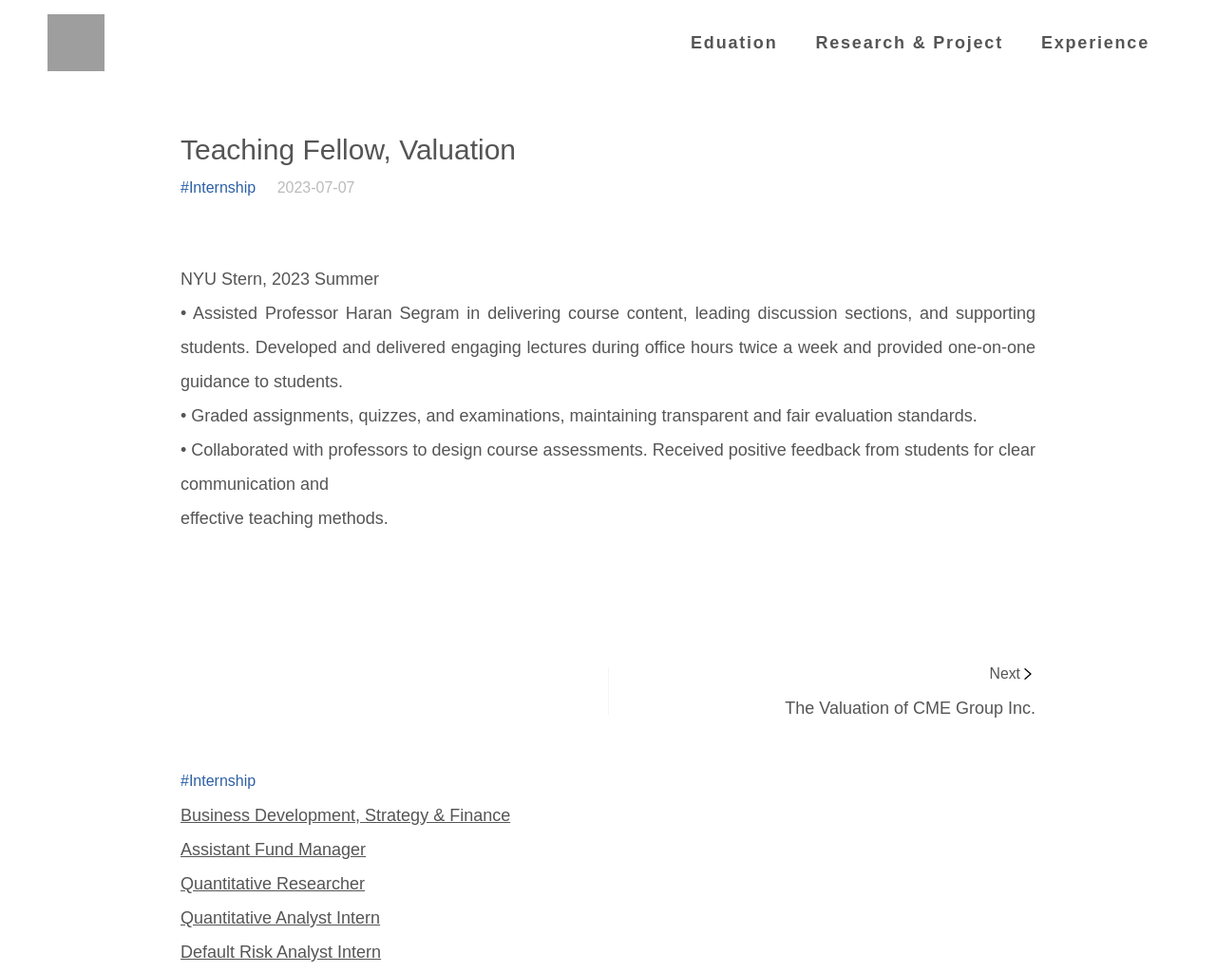
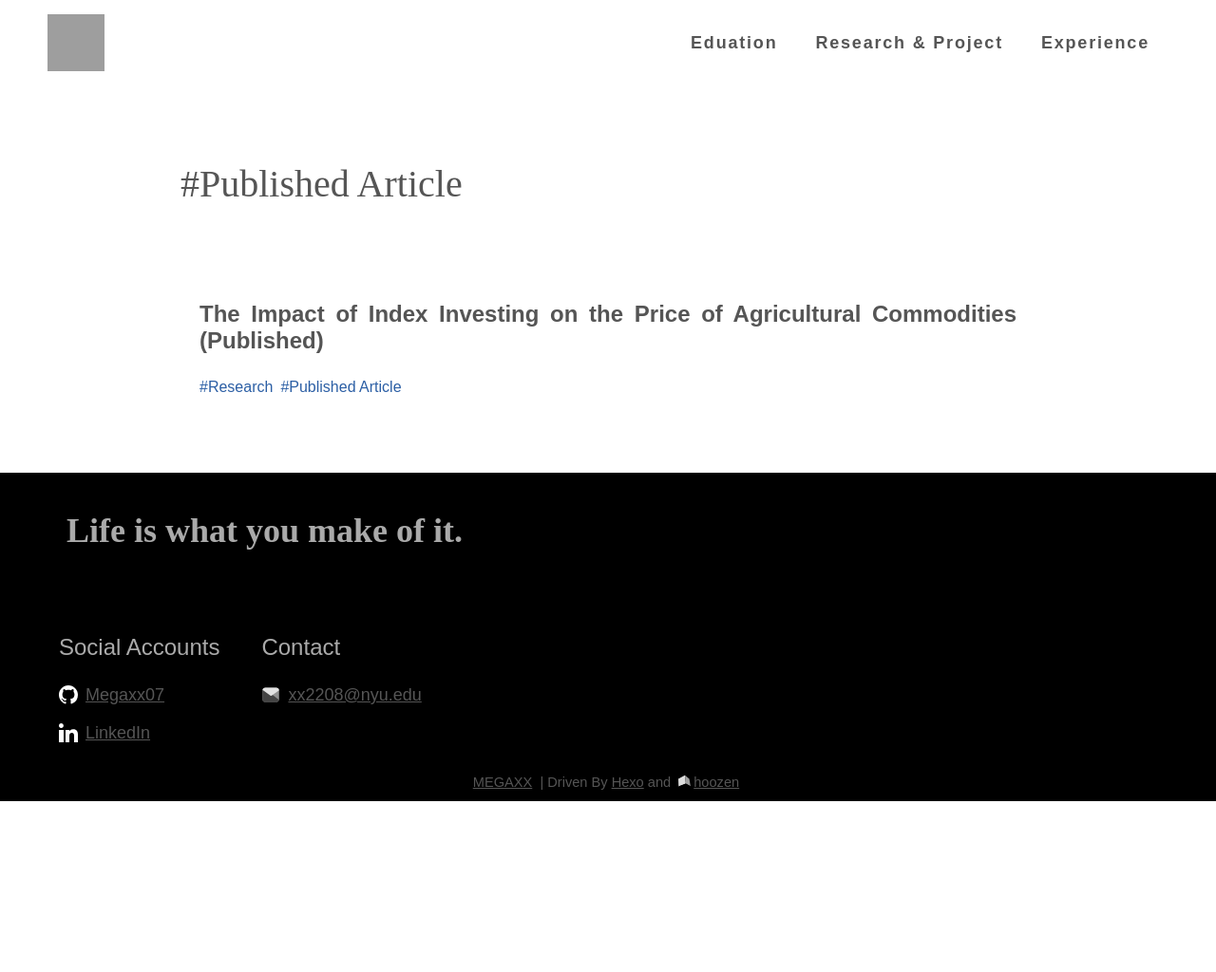
Before and after one commit to Megaxx07/Megaxx07.github.io, a plain HTML site: page tags/Published-Article/index.html in a window 1280 px wide. Shown: the top 1024 px of the page at 95% size. After the commit the page ends 844 px from the top, so only its background shows below. Drawn offline with Linux system fonts and the light colour scheme; grey boxes are pictures that could not be loaded.

Commit message:
Site updated: 2023-10-11 19:26:47

```diff
--- a/2023/07/07/WE01/index.html
+++ b/tags/Published-Article/index.html
@@ -5,7 +5,7 @@
     <meta name="viewport" content="initial-scale=1.0, width=device-width"/>
     <title>
 
-        Teaching Fellow, Valuation | MEGAXX
+        Published Article | MEGAXX
 
     </title>
     <meta name="description" content="This themes forked from hoozen and other elements built by myself"/>
@@ -39,8 +39,9 @@
           href='/css/layout.css'/>
 
 
-  <link rel="stylesheet" type="text/css" href="/css/post.css" />
-
+  <link rel="stylesheet"
+        type="text/css"
+        href="/css/category.css" />
 
   <meta name="generator" content="Hexo 6.3.0"></head>
   <body>
@@ -67,67 +68,26 @@
     </div>
     <div class="body">
 
-  <article class="post-content">
-    <div class="post-inner">
-      <div class="post-content__head">
-        <div class="post-title">Teaching Fellow, Valuation</div>
-        <div class="post-info">
-
-  <a href="/tags/Internship/" class="post-tag">#Internship</a>
+  <div class="tag-page-title">#Published Article</div>
+  <div class="post-list">
 
 
-          <span class="post-date">2023-07-07</span>
-        </div>
-      </div>
+  <div class="post-card">
+    <div class="post__head">
+      <a href="/2018/09/12/Re01/" class="post-title hover-line">The Impact of Index Investing on the Price of Agricultural Commodities (Published)</a>
 
-      <div class="post-content__body">
+    </div>
+    <div class="post__body">
 
-          <div class="post-gallery">
-
-          </div>
-
-        <p>NYU Stern, 2023 Summer<br>• Assisted Professor Haran Segram in delivering course content, leading discussion sections, and supporting students. Developed and delivered engaging lectures during office hours twice a week and provided one-on-one guidance to students.<br>• Graded assignments, quizzes, and examinations, maintaining transparent and fair evaluation standards.<br>• Collaborated with professors to design course assessments. Received positive feedback from students for clear communication and<br>effective teaching methods.</p>
-
-      </div>
+      <div class="post-excerpt"></div>
     </div>
-  </article>
-  <div class="post__foot">
-
-    <div class="post-nav">
-
-    <div class="post-nav-item-left"></div>
-
-  <div class="vhr"></div>
-
-    <a class="post-nav-item-right" href="/2022/07/23/Project04/">
-      <div class="text-align">
-        <span class="text-small">Next</span>
-        <svg t="1670570876164"
-             class="icon"
-             viewBox="0 0 1024 1024"
-             transform="scale(-1,-1)"
-             width="16"
-             height="16">
-          <path d="M384 512L731.733333 202.666667c17.066667-14.933333 19.2-42.666667 4.266667-59.733334-14.933333-17.066667-42.666667-19.2-59.733333-4.266666l-384 341.333333c-10.666667 8.533333-14.933333 19.2-14.933334 32s4.266667 23.466667 14.933334 32l384 341.333333c8.533333 6.4 19.2 10.666667 27.733333 10.666667 12.8 0 23.466667-4.266667 32-14.933333 14.933333-17.066667 14.933333-44.8-4.266667-59.733334L384 512z" p-id="14596"/>
-        </svg>
-      </div>
-      The Valuation of CME Group Inc.
-    </a>
+    <div class="post__foot">
+      <div class="post-tags">
+  <a href="/tags/Research/" class="post-tag">#Research</a><a href="/tags/Published-Article/" class="post-tag">#Published Article</a>
 
 </div>
-
-
-      <div class="related-post">
-  <div class="related__head">
-  <a href="/tags/Internship/" class="post-tag">#Internship</a>
-
-</div>
-  <div class="realated__body">
-
-      <div class="null"><div class="null-item"><div class="null-title"><a href="/2022/06/05/WE02/" title="Business Development, Strategy & Finance" rel="bookmark">Business Development, Strategy & Finance</a></div></div><div class="null-item"><div class="null-title"><a href="/2020/12/07/WE03/" title="Assistant Fund Manager" rel="bookmark">Assistant Fund Manager</a></div></div><div class="null-item"><div class="null-title"><a href="/2018/01/19/WE05/" title="Quantitative Researcher" rel="bookmark">Quantitative Researcher</a></div></div><div class="null-item"><div class="null-title"><a href="/2020/06/29/WE04/" title="Quantitative Analyst Intern" rel="bookmark">Quantitative Analyst Intern</a></div></div><div class="null-item"><div class="null-title"><a href="/2019/07/07/WE06/" title="Default Risk Analyst Intern" rel="bookmark">Default Risk Analyst Intern</a></div></div></div>
-
+    </div>
   </div>
-</div>
 
 
 
@@ -186,7 +146,5 @@
     </div>
 
 
-
-
   </body>
 </html>
```
Also changed, not shown: 2018/01/19/WE05/index.html (+1 -1 lines), 2018/09/12/Re01/index.html (+3 -3 lines), 2019/01/01/Research02/index.html (+1 -1 lines), 2019/07/07/WE06/index.html (+1 -1 lines), 2019/09/07/Project01/index.html (+1 -1 lines), 2020/06/29/WE04/index.html (+1 -1 lines), 2020/09/10/Re03/index.html (+1 -1 lines), 2020/12/07/WE03/index.html (+1 -1 lines), 2022/02/14/Research04/index.html (+1 -1 lines), 2022/06/05/WE02/index.html (+1 -1 lines), 2022/07/23/Project04/index.html (+1 -1 lines), blog/index.html (+1 -1 lines), blog/page/2/index.html (+2 -2 lines), feat/index.html (+2 -2 lines), 1 more files.
